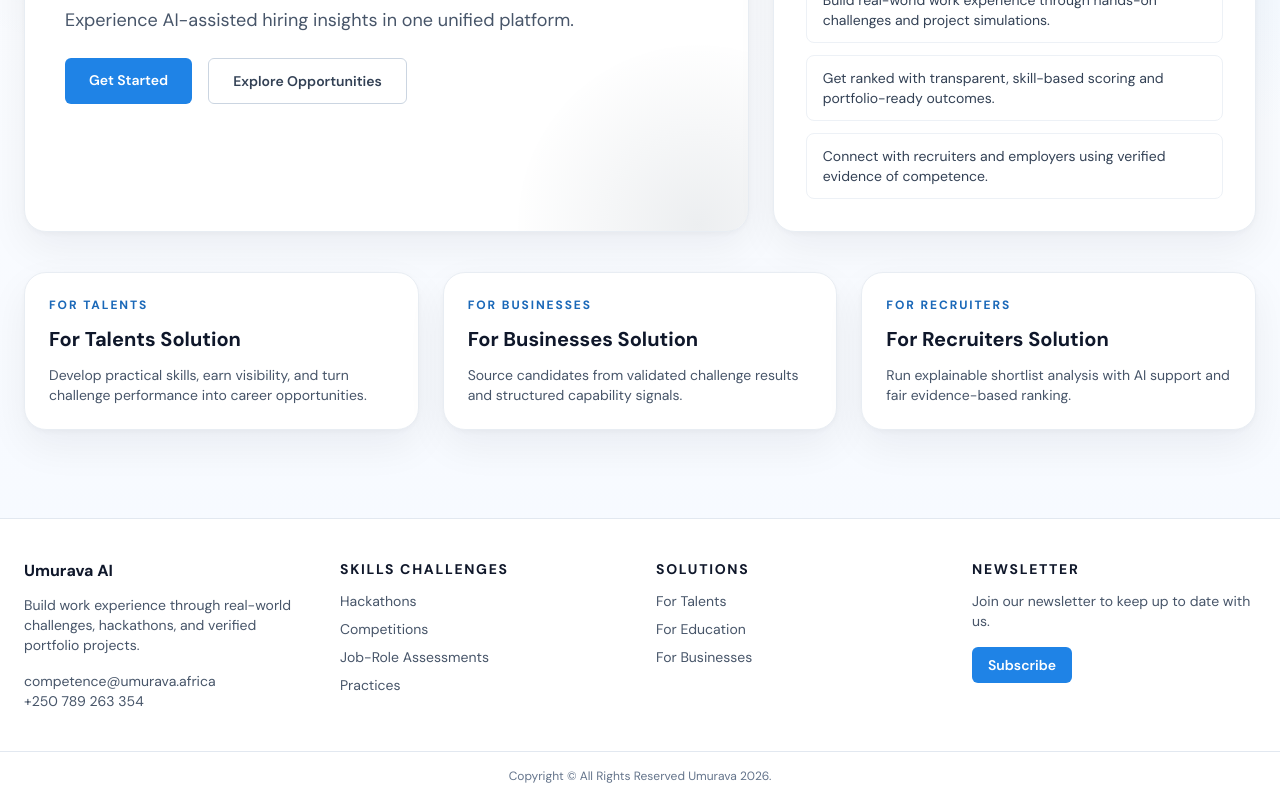
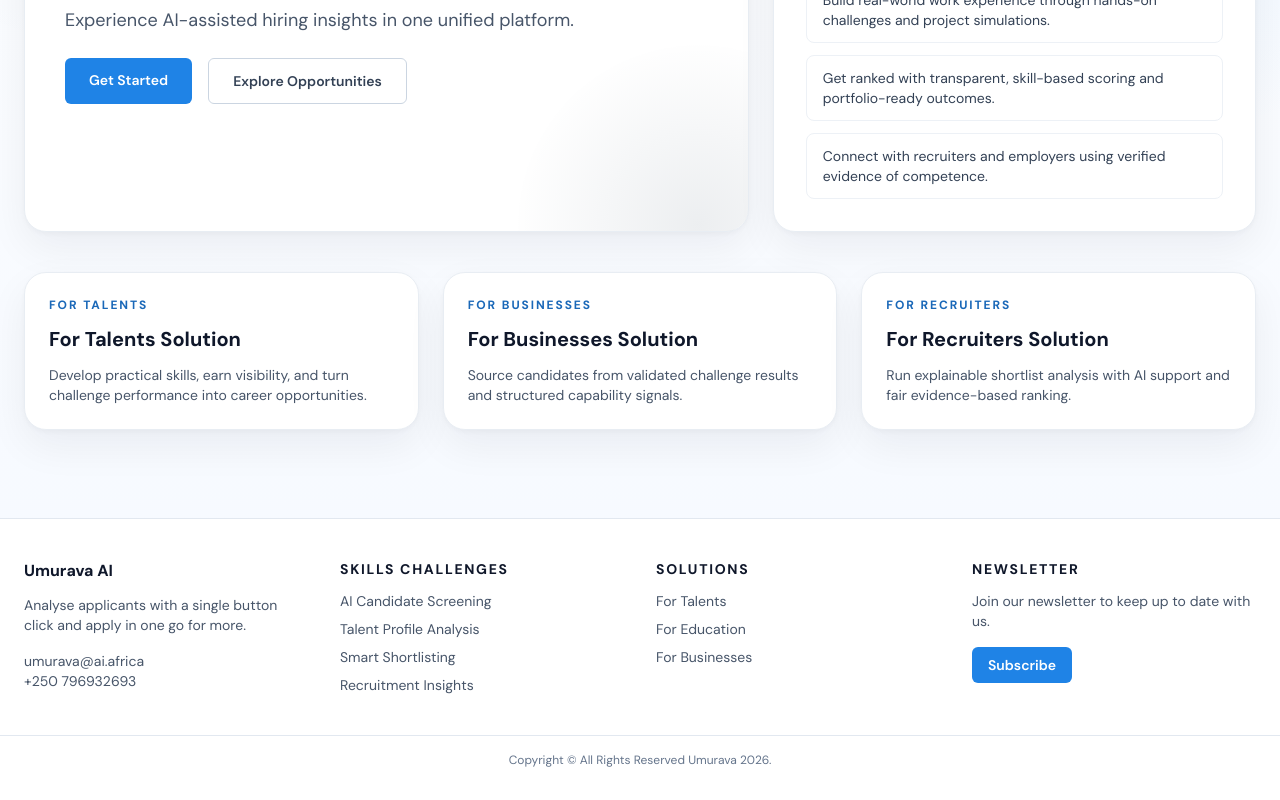
Before and after one commit to Celia-joy/Umurava-ai-hackathon, a Next.js app in the folder frontend/: page / in a window 1280 px wide. Shown: the part 317-1117 px from the top of the page. Built offline with nearby package versions, Linux system fonts and the light colour scheme; no server answers.

Commit message:
feat: integeration of the footer documentation

```diff
--- a/frontend/src/components/shell.tsx
+++ b/frontend/src/components/shell.tsx
@@ -119,18 +119,18 @@
         <div className="mx-auto grid max-w-7xl gap-8 px-4 py-10 md:grid-cols-4 md:px-6">
           <div>
             <h3 className="text-base font-bold text-slate-900">Umurava AI</h3>
-            <p className="mt-3 text-sm text-slate-600">Build work experience through real-world challenges, hackathons, and verified portfolio projects.</p>
-            <p className="mt-4 text-sm text-slate-600">competence@umurava.africa</p>
-            <p className="text-sm text-slate-600">+250 789 263 354</p>
+            <p className="mt-3 text-sm text-slate-600">Analyse applicants with a single button click and apply in one go for more.</p>
+            <p className="mt-4 text-sm text-slate-600">umurava@ai.africa</p>
+            <p className="text-sm text-slate-600">+250 796932693</p>
           </div>
 
           <div>
             <h4 className="text-sm font-bold uppercase tracking-[0.12em] text-slate-900">Skills Challenges</h4>
             <ul className="mt-3 space-y-2 text-sm text-slate-600">
-              <li>Hackathons</li>
-              <li>Competitions</li>
-              <li>Job-Role Assessments</li>
-              <li>Practices</li>
+              <li>AI Candidate Screening</li>
+              <li>Talent Profile Analysis</li>
+              <li>Smart Shortlisting</li>
+              <li>Recruitment Insights</li>
             </ul>
           </div>
 
```
